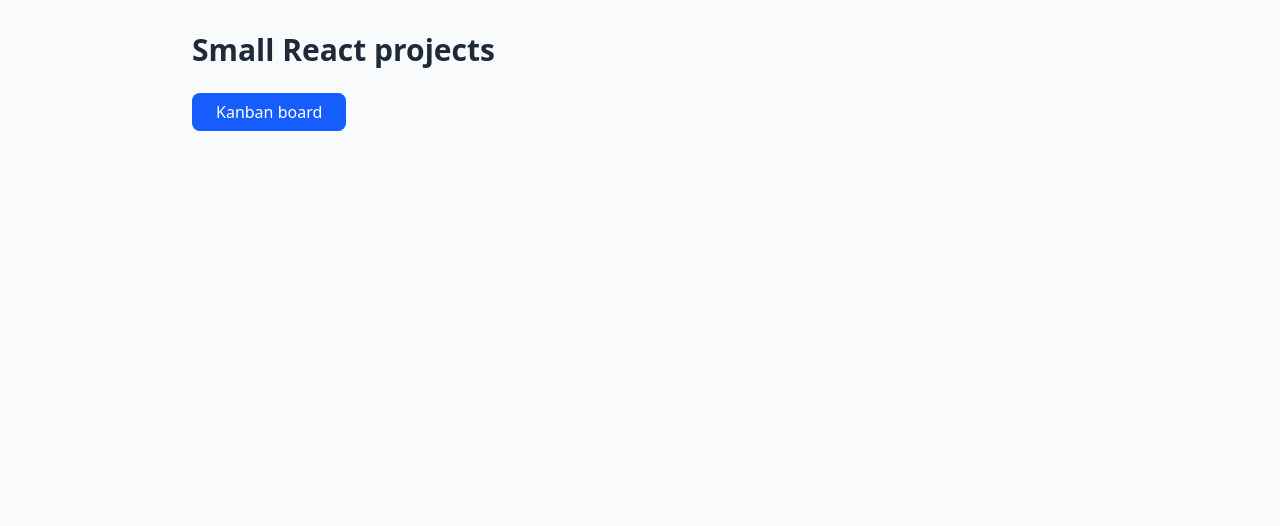
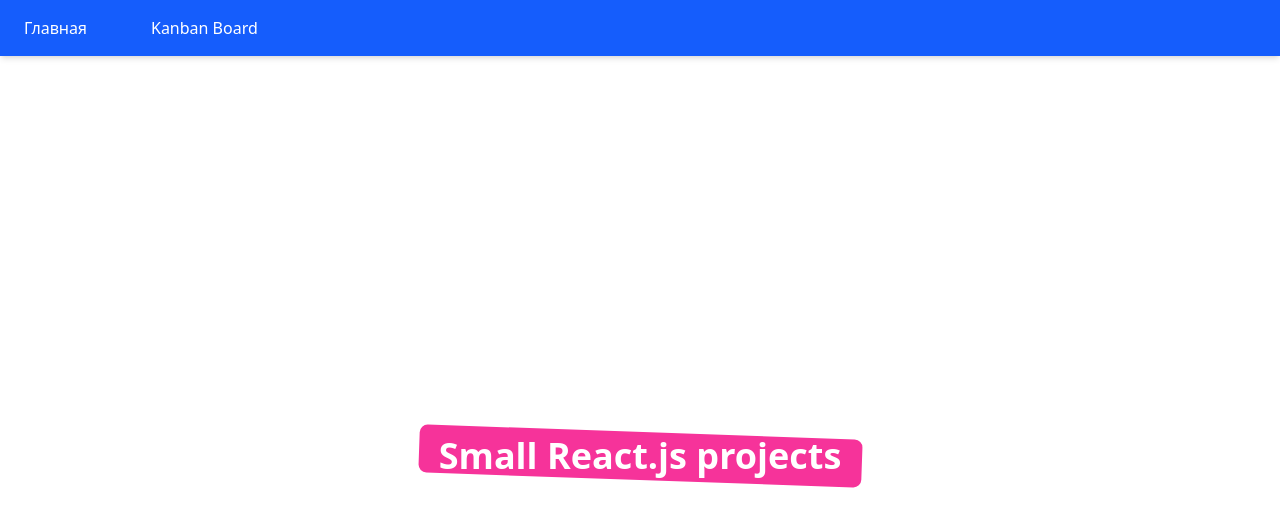
Before and after one commit to IvanHrushevich/react-small-projects, a React (Vite) app: page / in a window 1280 px wide. Shown: the top 526 px of the page. Built offline with nearby package versions, Linux system fonts and the light colour scheme.

Commit message:
feat: update default markup (add Navbar)

```diff
--- a/src/App.tsx
+++ /dev/null
@@ -1,24 +0,0 @@
-import { Link } from 'react-router';
-
-function App() {
-    return (
-        <div className="min-h-screen bg-gray-50 p-8">
-            <div className="max-w-4xl mx-auto">
-                <h1 className="text-3xl font-bold text-gray-800 mb-8">
-                    Small React projects
-                </h1>
-
-                <div className="mb-8 space-x-4">
-                    <Link
-                        to="/kanban-board"
-                        className="px-6 py-2 bg-blue-600 text-white rounded-lg hover:bg-blue-700 transition-colors"
-                    >
-                        Kanban board
-                    </Link>
-                </div>
-            </div>
-        </div>
-    );
-}
-
-export default App;
--- /dev/null
+++ b/src/app/App.tsx
@@ -0,0 +1,19 @@
+import { BrowserRouter, Navigate, Route, Routes } from 'react-router';
+import KanbanBoard from '../pages/kanban-board/KanbanBoard';
+import { Navbar } from './Navbar';
+import { Main } from '../pages/Main/Main';
+
+function App() {
+    return (
+        <BrowserRouter>
+            <Navbar />
+            <Routes>
+                <Route path="/" element={<Main />} />
+                <Route path="/kanban-board" element={<KanbanBoard />} />
+                <Route path="*" element={<Navigate to="/" replace />} />
+            </Routes>
+        </BrowserRouter>
+    );
+}
+
+export default App;
--- /dev/null
+++ b/src/app/Navbar.tsx
@@ -0,0 +1,22 @@
+import { Link } from 'react-router';
+
+export const Navbar = () => {
+    return (
+        <nav className="bg-blue-600 p-2 shadow-md">
+            <div className="flex space-x-8">
+                <Link
+                    to="/"
+                    className="text-white px-4 py-2 rounded hover:bg-blue-700 transition-colors"
+                >
+                    Главная
+                </Link>
+                <Link
+                    to="/kanban-board"
+                    className="text-white px-4 py-2 rounded hover:bg-blue-700 transition-colors"
+                >
+                    Kanban Board
+                </Link>
+            </div>
+        </nav>
+    );
+};
--- a/src/main.tsx
+++ b/src/main.tsx
@@ -1,18 +1,10 @@
 import { StrictMode } from 'react';
 import { createRoot } from 'react-dom/client';
+import App from './app/App.tsx';
 import './index.css';
-import App from './App.tsx';
-import { BrowserRouter, Navigate, Route, Routes } from 'react-router';
-import KanbanBoard from './pages/kanban-board/KanbanBoard.tsx';
 
 createRoot(document.getElementById('root')!).render(
     <StrictMode>
-        <BrowserRouter>
-            <Routes>
-                <Route path="/" element={<App />} />
-                <Route path="/kanban-board" element={<KanbanBoard />} />
-                <Route path="*" element={<Navigate to="/" replace />} />
-            </Routes>
-        </BrowserRouter>
+        <App />
     </StrictMode>,
 );
--- /dev/null
+++ b/src/pages/Main/Main.tsx
@@ -0,0 +1,14 @@
+export const Main = () => {
+    return (
+        <div className="min-h-screen flex flex-col items-center justify-center">
+            <h1 className="text-4xl font-extrabold text-center">
+                <span className="relative inline-block">
+                    <span className="block absolute -inset-1 bg-pink-500 rotate-2 rounded-lg"></span>
+                    <span className="relative text-white px-4 py-2">
+                        Small React.js projects
+                    </span>
+                </span>
+            </h1>
+        </div>
+    );
+};
```
